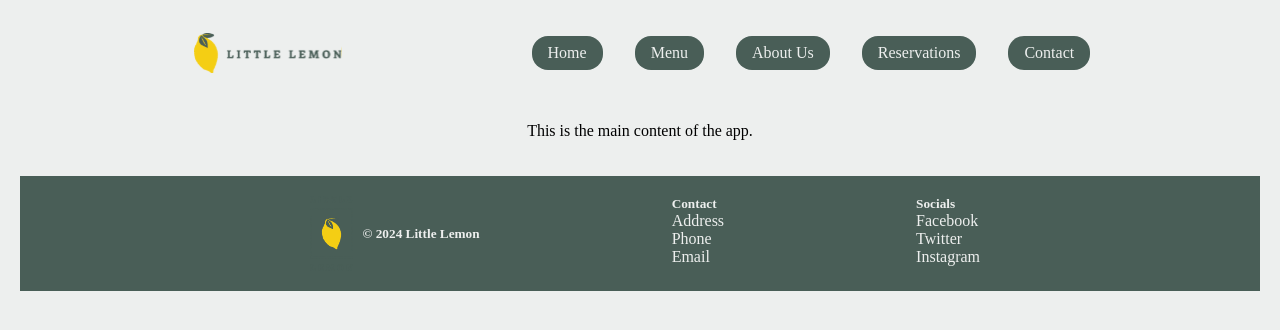
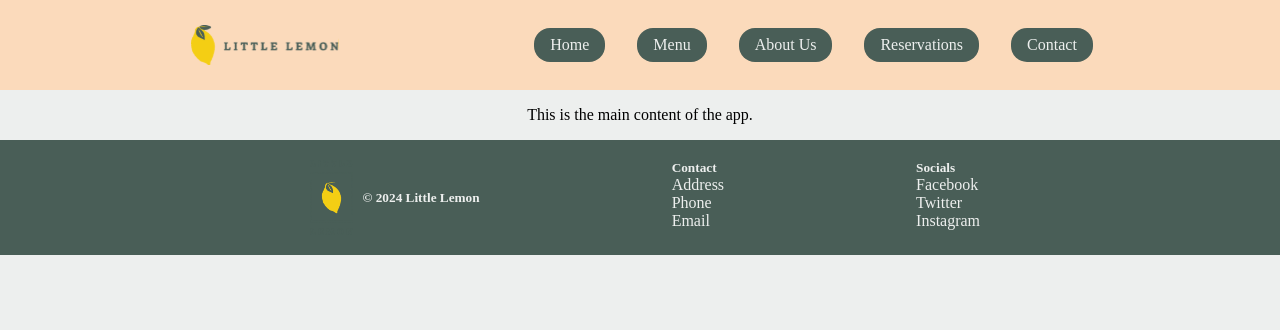
Before and after one commit to ndimitrakas/LittleLemonCapstoneProject, a React (Create React App) app: page / in a window 1280 px wide. Shown: the top 330 px of the page. Built offline with nearby package versions, Linux system fonts and the light colour scheme.

Commit message:
small fixes for background color
extending to the end of the screen instead of leaving white space

```diff
--- a/src/App.css
+++ b/src/App.css
@@ -98,9 +98,10 @@ nav li {
 header {
   display: flex;
   flex-wrap: wrap;
-  margin: 20px;
+  padding: 12px;
   justify-content: space-evenly;
   align-items: center;
+  background-color: #FBDABB;
 }
 
 @media only screen and (max-width: 768px) {
@@ -161,7 +162,7 @@ footer img {
     flex-wrap: wrap;
     justify-content: center;
     align-items: flex-start;
-    margin: 20px;
+    padding: 20px;
     background-color: #495e57;
   }
 
```
